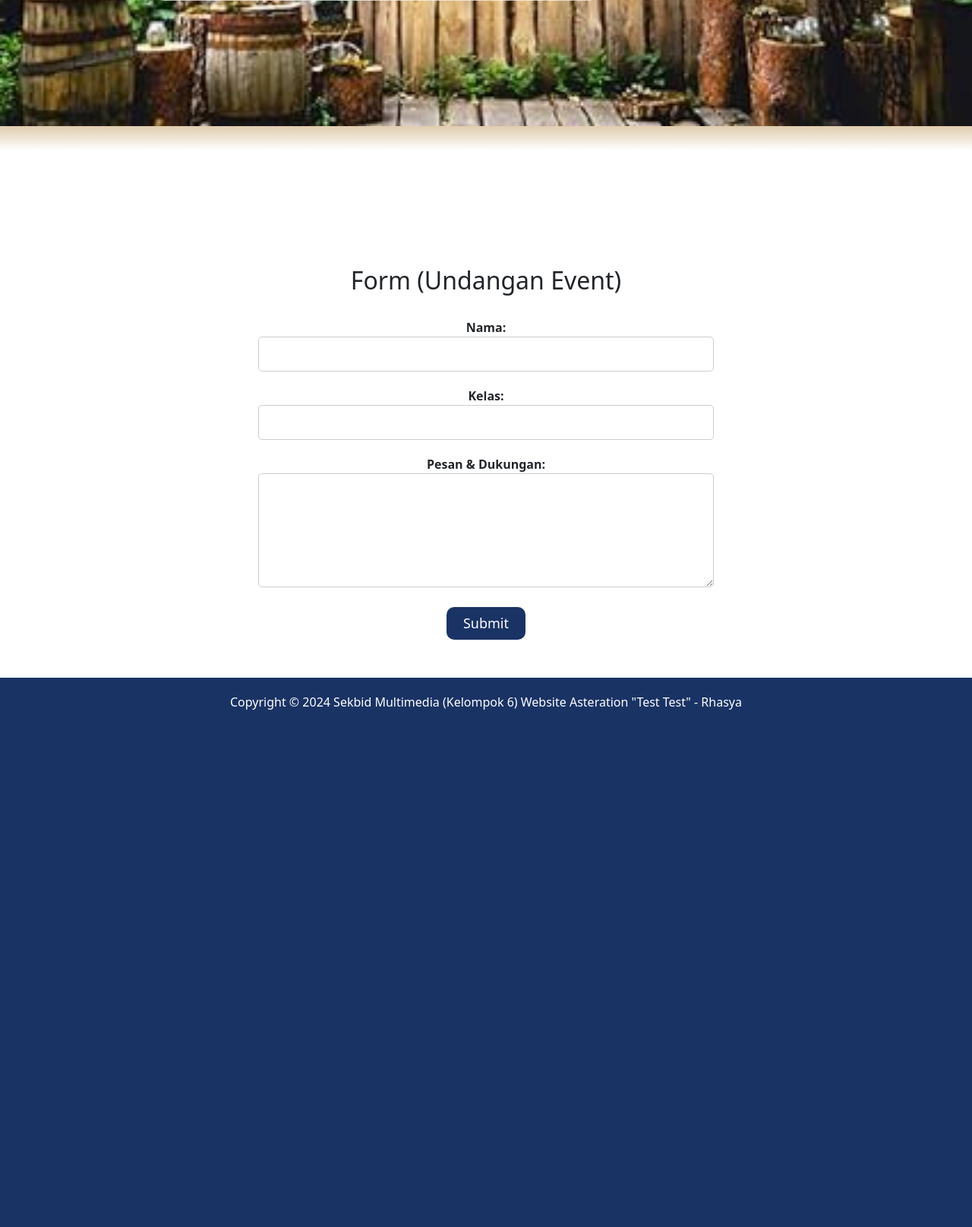
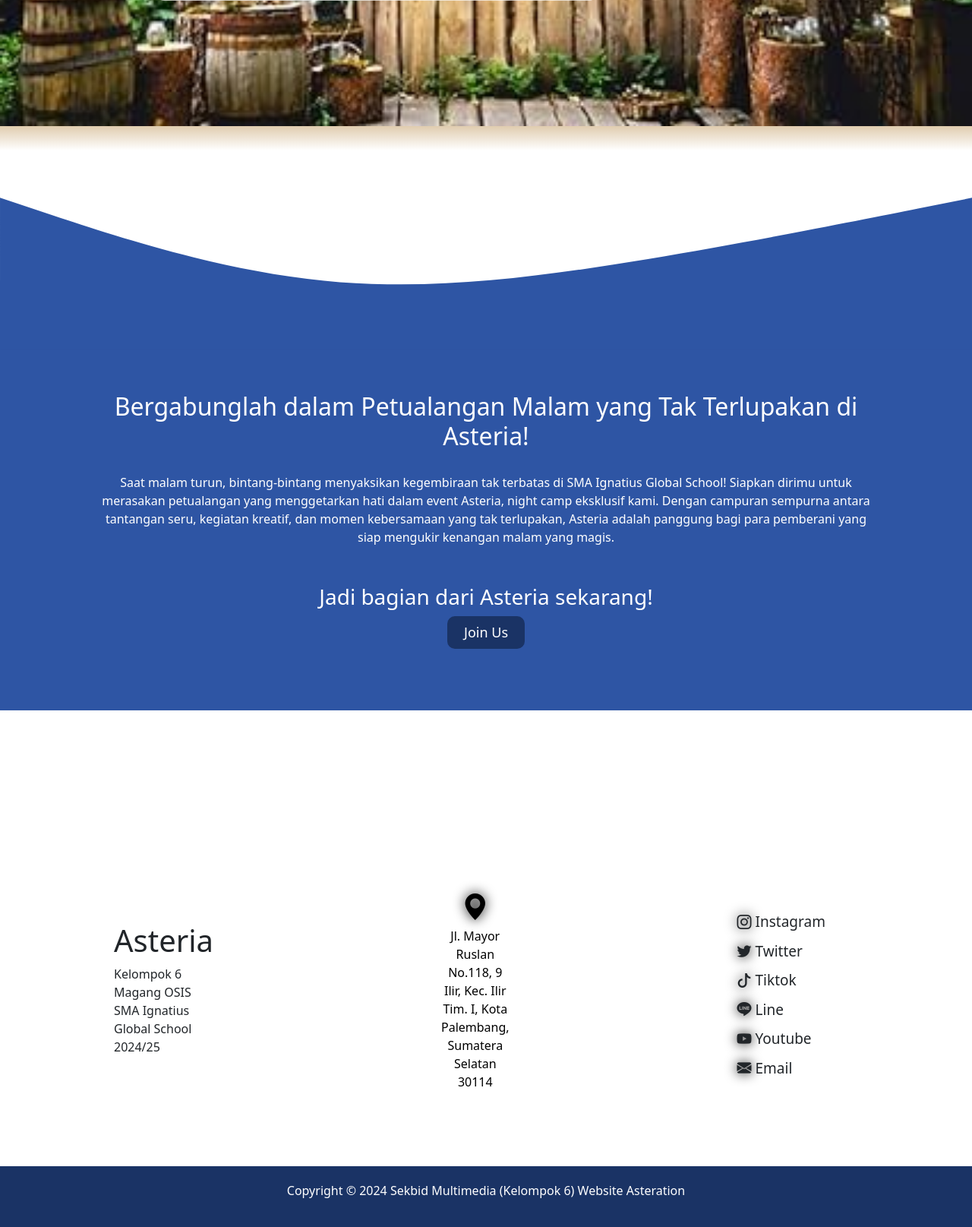
Before and after one commit to kyzn-15/Asteria, a Flask app: page / in a window 1280 px wide. Shown: the part 4839-6454 px from the top of the page at 76% size. Before the commit the page ends 5773 px from the top, so only its background shows below. Run offline with Flask 3, Linux system fonts and the light colour scheme.

Commit message:
Update form + footer

```diff
--- a/static/style.css
+++ b/static/style.css
@@ -1,42 +1,41 @@
-:root{
+:root {
   --background-color: rgb(63, 58, 88);
   --trans-white: rgba(255, 255, 255, 0.648);
 }
 
-*{
+* {
   margin: 0;
   padding: 0;
   box-sizing: border-box;
 }
 
-.hidden{
+.hidden {
   transform: translateY(100%);
   filter: blur(10px);
 }
 
-.show{
+.show {
   transform: translateY(0);
   filter: blur(0);
   transition: all 0.7s ease-in-out;
 }
 
-
 body {
   font-family: Arial, sans-serif;
   margin: 0;
   padding: 0;
+  overflow-x: hidden;
 }
 
 .bg-darkblue {
   background-color: #1a3365;
 }
 
-
-section.banner{
+section.banner {
   --size: 100vw;
   position: relative;
   width: var(--size);
-  height: calc(var(--size)/1.6);
+  height: calc(var(--size) / 1.6);
   display: flex;
   justify-content: center;
   align-items: center;
@@ -223,27 +224,30 @@ div.list{
 }
 
 /* Form */
-.form-container {
-  max-width: 600px;
+.waves-3 {
+  margin-top: -125px;
+  margin-bottom: -25px;
+}
+#form {
+  width: 100vw;
+  color: white;
+  background-color: #2e55a4;
+  margin-top: 0;
+  margin-bottom: 150px;
+}
+#form .form-container {
+  width: 80%;
+  min-height: 400px;
+  display: flex;
+  flex-direction: column;
+  justify-content: center;
+  align-items: center;
   margin: 0 auto;
 }
-.form-group {
-  margin-bottom: 20px;
+#form .form-container p {
+  margin-bottom: 50px;
 }
-.form-group label {
-  font-weight: bold;
-}
-.form-group input,
-.form-group textarea {
-  width: 100%;
-  padding: 10px;
-  font-size: 1rem;
-  border: 1px solid #ccc;
-  border-radius: 5px;
-}
-.form-group textarea {
-  height: 150px;
-}
+
 #submit-btn {
   background-color: #1a3365;
   color: white;
@@ -254,7 +258,58 @@ div.list{
   transition: 0.2s;
 }
 #submit-btn:hover {
-  background-color: #2e55a4;
+  background-color: #284a8d;
+}
+
+/* Event Information */
+#information {
+  display: flex;
+  align-items: center;
+  min-height: 450px;
+}
+#information .event-credit,
+#information .location,
+#information .contact-person {
+  margin: 0 150px;
+}
+
+#information .location {
+  cursor: pointer;
+  text-decoration: none;
+  color: black;
+  text-align: center;
+  transition: 0.2s;
+}
+
+#information i {
+  text-shadow: 0 0 1rem black;
+}
+
+#information .location i {
+  font-size: 35px;
+  transition: 0.2s;
+}
+
+#information .location:hover {
+  color: #1a3365;
+  text-shadow: 0 0 1rem #1a3365;
+}
+
+#information .contact-person {
+  display: flex;
+  flex-direction: column;
+  min-width: 200px;
+}
+
+#information .contact-person div {
+  cursor: pointer;
+  font-size: 19px;
+  margin: 5px 0;
+  transition: 0.2s;
+}
+#information .contact-person div:hover {
+  color: #1a3365;
+  text-shadow: 0 0 1rem #1a3365;
 }
 
 /* Footer */
--- a/templates/index.html
+++ b/templates/index.html
@@ -17,8 +17,17 @@
       crossorigin="anonymous"
     />
 
+    <!-- BOOTSTRAP ICON -->
+    <link
+      rel="stylesheet"
+      href="https://cdn.jsdelivr.net/npm/bootstrap-icons@1.11.3/font/bootstrap-icons.min.css"
+    />
+
     <!-- BOX ICON -->
-    <link href='https://unpkg.com/boxicons@2.1.4/css/boxicons.min.css' rel='stylesheet'>
+    <link
+      href="https://unpkg.com/boxicons@2.1.4/css/boxicons.min.css"
+      rel="stylesheet"
+    />
   </head>
   <body>
     <!-- Navbar -->
@@ -59,10 +68,8 @@
 
     <!-- Banner -->
     <section class="banner">
-      <img src="../static/assets/Asteria_Banner.png" alt="">
-      <section class="gradient-banner">
-
-      </section>
+      <img src="../static/assets/Asteria_Banner.png" alt="" />
+      <section class="gradient-banner"></section>
     </section>
 
     <!-- About Section -->
@@ -70,9 +77,15 @@
       <div class="container">
         <h2 class="hidden">About Asteria</h2>
         <p class="hidden">
-          Lorem, ipsum dolor sit amet consectetur adipisicing elit. Rem recusandae ipsa, sint commodi laborum vero deleniti qui, earum quam neque cumque et sit debitis repellendus magnam aliquam dicta in! Corrupti reprehenderit officia molestias velit vero odit, magni libero ipsum? Nihil totam quasi tempore, eligendi culpa enim nemo perspiciatis iusto iste minus incidunt consectetur quod adipisci? Veniam praesentium illum recusandae quasi illo culpa provident dolore sapiente amet! Rem corporis qui ipsum!
+          Lorem, ipsum dolor sit amet consectetur adipisicing elit. Rem
+          recusandae ipsa, sint commodi laborum vero deleniti qui, earum quam
+          neque cumque et sit debitis repellendus magnam aliquam dicta in!
+          Corrupti reprehenderit officia molestias velit vero odit, magni libero
+          ipsum? Nihil totam quasi tempore, eligendi culpa enim nemo
+          perspiciatis iusto iste minus incidunt consectetur quod adipisci?
+          Veniam praesentium illum recusandae quasi illo culpa provident dolore
+          sapiente amet! Rem corporis qui ipsum! no gap
         </p>
-        <p>Syahdan Sigma</p>
       </div>
     </section>
 
@@ -97,40 +110,28 @@
           <!-- Landscape Videos -->
           <div class="gallery-item landscape">
             <video autoplay muted loop playsinline>
-              <source
-                src="../static/assets/landscape.mp4"
-                type="video/mp4"
-              />
+              <source src="../static/assets/landscape.mp4" type="video/mp4" />
               Your browser does not support the video tag.
             </video>
             <p>Description of the video</p>
           </div>
           <div class="gallery-item landscape">
             <video autoplay muted loop playsinline>
-              <source
-                src="../static/assets/landscape.mp4"
-                type="video/mp4"
-              />
+              <source src="../static/assets/landscape.mp4" type="video/mp4" />
               Your browser does not support the video tag.
             </video>
             <p>Description of the video</p>
           </div>
           <div class="gallery-item landscape">
             <video autoplay muted loop playsinline>
-              <source
-                src="../static/assets/landscape.mp4"
-                type="video/mp4"
-              />
+              <source src="../static/assets/landscape.mp4" type="video/mp4" />
               Your browser does not support the video tag.
             </video>
             <p>Description of the video</p>
           </div>
           <div class="gallery-item landscape">
             <video autoplay muted loop playsinline>
-              <source
-                src="../static/assets/landscape.mp4"
-                type="video/mp4"
-              />
+              <source src="../static/assets/landscape.mp4" type="video/mp4" />
               Your browser does not support the video tag.
             </video>
             <p>Description of the video</p>
@@ -171,51 +172,96 @@
         <section class="divider"></section>
         <div class="activities-card">
           <div class="list hidden">
-            <i class='bx bxs-camera bx-tada hidden'></i>
+            <i class="bx bxs-camera bx-tada hidden"></i>
           </div>
           <div class="activities-description">
             <h2 class="hidden">Photobooth</h2>
-            <h5 class="text-desc hidden">Lorem ipsum dolor sit amet consectetur adipisicing elit. Reiciendis, accusantium architecto. Sit a debitis tenetur mollitia natus exercitationem autem amet, nobis odio quam nam error molestias? Et nesciunt pariatur assumenda.</h5>
+            <h5 class="text-desc hidden">
+              Lorem ipsum dolor sit amet consectetur adipisicing elit.
+              Reiciendis, accusantium architecto. Sit a debitis tenetur mollitia
+              natus exercitationem autem amet, nobis odio quam nam error
+              molestias? Et nesciunt pariatur assumenda.
+            </h5>
           </div>
         </div>
         <section class="divider bottom"></section>
         <section class="divider"></section>
         <div class="activities-card genap">
           <div class="list hidden">
-            <i class='bx bxs-camera bx-tada'></i>
+            <i class="bx bxs-camera bx-tada"></i>
           </div>
           <div class="activities-description">
             <h2 class="hidden">Photobooth</h2>
-            <h5 class="text-desc hidden">Lorem ipsum dolor sit amet consectetur adipisicing elit. Reiciendis, accusantium architecto. Sit a debitis tenetur mollitia natus exercitationem autem amet, nobis odio quam nam error molestias? Et nesciunt pariatur assumenda.</h5>
+            <h5 class="text-desc hidden">
+              Lorem ipsum dolor sit amet consectetur adipisicing elit.
+              Reiciendis, accusantium architecto. Sit a debitis tenetur mollitia
+              natus exercitationem autem amet, nobis odio quam nam error
+              molestias? Et nesciunt pariatur assumenda.
+            </h5>
           </div>
         </div>
         <section class="divider bottom"></section>
       </div>
+    </section>
 
-
-    </section>
+    <!-- Waves 3 -->
+    <svg
+      class="waves-3"
+      xmlns="http://www.w3.org/2000/svg"
+      viewBox="0 0 1440 320"
+    >
+      <path
+        fill="#2e55a4"
+        fill-opacity="1"
+        d="M0,96L80,122.7C160,149,320,203,480,218.7C640,235,800,213,960,186.7C1120,160,1280,128,1360,112L1440,96L1440,320L1360,320C1280,320,1120,320,960,320C800,320,640,320,480,320C320,320,160,320,80,320L0,320Z"
+      ></path>
+    </svg>
 
     <!-- Form Section -->
     <section id="form" class="section">
-      <div class="container">
-        <h2>Form (Undangan Event)</h2>
-        <div class="form-container">
-          <form action="#" method="POST">
-            <div class="form-group">
-              <label for="name">Nama:</label>
-              <input type="text" id="name" name="name" required />
-            </div>
-            <div class="form-group">
-              <label for="kelas">Kelas:</label>
-              <input type="text" id="kelas" name="kelas" required />
-            </div>
-            <div class="form-group">
-              <label for="message">Pesan & Dukungan:</label>
-              <textarea id="message" name="message" required></textarea>
-            </div>
-            <button id="submit-btn" type="submit">Submit</button>
-          </form>
-        </div>
+      <div class="form-container">
+        <h2>
+          Bergabunglah dalam Petualangan Malam yang Tak Terlupakan di Asteria!
+        </h2>
+        <p>
+          Saat malam turun, bintang-bintang menyaksikan kegembiraan tak terbatas
+          di SMA Ignatius Global School! Siapkan dirimu untuk merasakan
+          petualangan yang menggetarkan hati dalam event Asteria, night camp
+          eksklusif kami. Dengan campuran sempurna antara tantangan seru,
+          kegiatan kreatif, dan momen kebersamaan yang tak terlupakan, Asteria
+          adalah panggung bagi para pemberani yang siap mengukir kenangan malam
+          yang magis.
+        </p>
+
+        <h3>Jadi bagian dari Asteria sekarang!</h3>
+        <button id="submit-btn" type="submit">Join Us</button>
+      </div>
+    </section>
+
+    <!-- Event Information -->
+    <section id="information">
+      <div class="event-credit">
+        <h1>Asteria</h1>
+        <p>Kelompok 6 Magang OSIS SMA Ignatius Global School 2024/25</p>
+      </div>
+      <a
+        href="https://www.google.com/maps/place/Ignatius+Global+School/@-2.9710393,104.7589212,17z/data=!3m1!4b1!4m5!3m4!1s0x2e3b77abf5ea07a9:0x753dfe8d5c2ff65d!8m2!3d-2.9710361!4d104.761108?hl=id&shorturl=1"
+        class="location"
+        target="_blank"
+      >
+        <i class="bi bi-geo-alt-fill"></i>
+        <p>
+          Jl. Mayor Ruslan No.118, 9 Ilir, Kec. Ilir Tim. I, Kota Palembang,
+          Sumatera Selatan 30114
+        </p>
+      </a>
+      <div class="contact-person">
+        <div class="instagram"><i class="bi bi-instagram"></i> Instagram</div>
+        <div class="twitter"><i class="bi bi-twitter"></i> Twitter</div>
+        <div class="tiktok"><i class="bi bi-tiktok"></i> Tiktok</div>
+        <div class="line"><i class="bi bi-line"></i> Line</div>
+        <div class="youtube"><i class="bi bi-youtube"></i> Youtube</div>
+        <div class="email"><i class="bi bi-envelope-fill"></i> Email</div>
       </div>
     </section>
 
@@ -224,7 +270,6 @@
       <div class="container">
         <p>
           Copyright © 2024 Sekbid Multimedia (Kelompok 6) Website Asteration
-          "Test Test" - Rhasya
         </p>
       </div>
     </footer>
```
Also changed, not shown: other parts of static/style.css (+55 -19 lines). Lines whose indentation alone changed are shown as unchanged.
